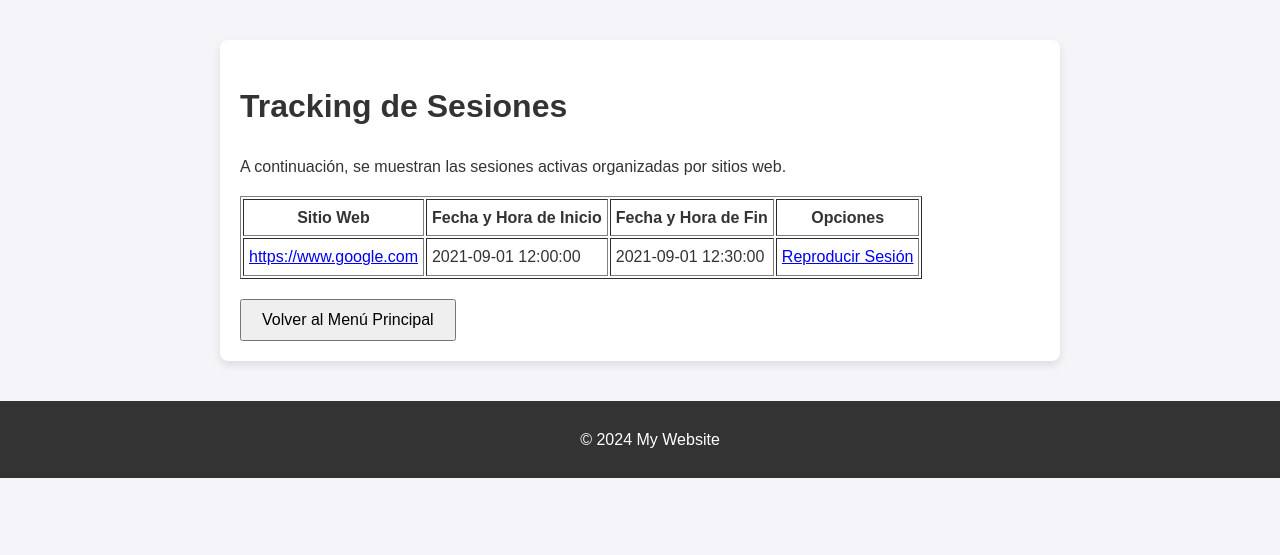
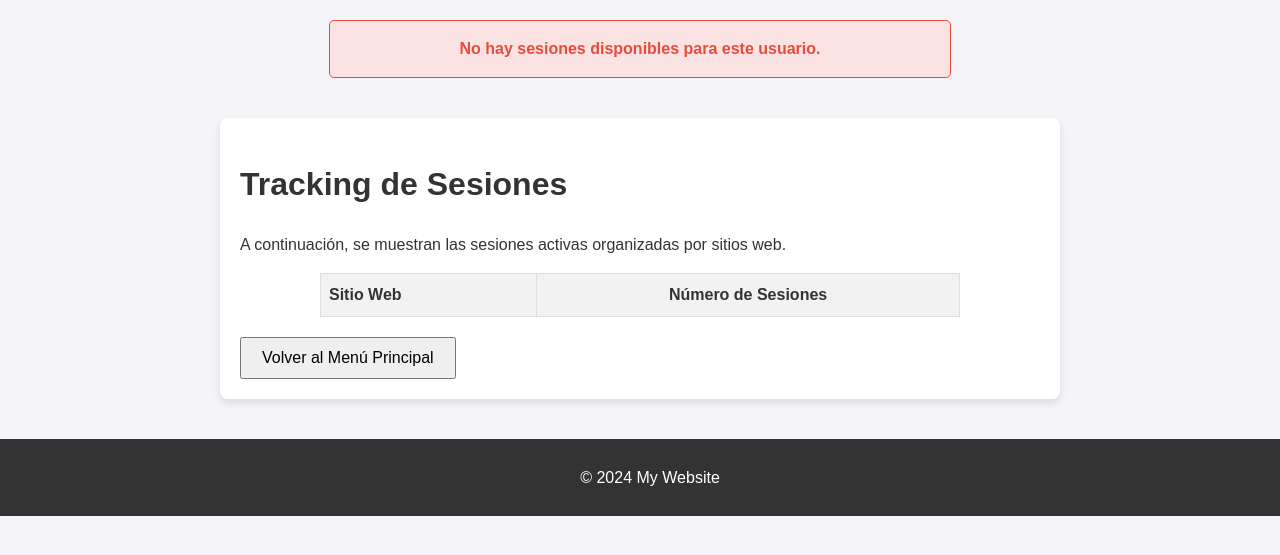
Before and after one commit to JesusGar13/ubu-replay, a Flask app: page /track_session in a window 1280 px wide. Shown: the top 555 px of the page. Run offline with Flask 3, Linux system fonts and the light colour scheme; data comes from the database, SQL or seed files in the repository; both versions use the stored data as it was after the commit; lists and menus that the app fills with data are empty.

Commit message:
Cambio estructura contador de sesiones

```diff
--- a/app/__init__.py
+++ b/app/__init__.py
@@ -102,14 +102,17 @@ def create_app():
     def track_session():
         # Crear una instancia de la conexión a la base de datos
         db = SingleConexionBD()
-        user_id = 1  # Puedes usar el ID del usuario autenticado en lugar de este valor fijo.
-        global redo_history
+        user_id = 1  # Usa el ID del usuario autenticado si está disponible.
 
-        # Obtener las sesiones del usuario
+        # Obtener las sesiones del usuario desde la base de datos
         sesiones = db.selectAll_session_from_sitioWeb(user_id, sitioWeb_id=None)
-        #sesiones = db.get_sesion().query(Session).filter_by(user_id=user_id).order_by(Session.time_start).all()
 
-        # Formatear los datos para enviarlos al template
+        # Validar si hay sesiones disponibles
+        if not sesiones:
+            flash("No hay sesiones disponibles para este usuario.", "info")
+            return render_template('track_session.html', sessions=[])
+
+        # Formatear las sesiones para enviarlas al template
         session_list = []
         for sesion in sesiones:
             session_list.append({
@@ -120,23 +123,14 @@ def create_app():
                 "time_end": sesion.time_end.strftime("%Y-%m-%d %H:%M:%S"),
             })
 
-        session_list.append({
-            "id": 1,
-            "sitio_web": "https://www.google.com",
-            "sitio_web_id": 1,
-            "time_start": "2021-09-01 12:00:00",
-            "time_end": "2021-09-01 12:30:00",
-        })
-
-        print(session_list)
-
-        # Renderizar el template con las sesiones
+        # Enviar las sesiones formateadas al template
         return render_template('track_session.html', sessions=session_list)
 
     @app.route('/api/track', methods=['POST'])
     def track_interactions():
         data = request.json
         db = SingleConexionBD()
+        print("Datos recibidos:", data)  # Debug
 
         # Aquí debes procesar y guardar las interacciones en la base de datos
         try:
--- a/app/templates/track_session.html
+++ b/app/templates/track_session.html
@@ -6,13 +6,35 @@
 <h1>Tracking de Sesiones</h1>
 <p>A continuación, se muestran las sesiones activas organizadas por sitios web.</p>
 
-<table border="1" cellpadding="5">
+<style>
+    table {
+        width: 80%;
+        margin: auto;
+        border-collapse: collapse;
+        font-family: Arial, sans-serif;
+    }
+    th, td {
+        border: 1px solid #ddd;
+        padding: 8px;
+        text-align: left;
+    }
+    th {
+        background-color: #f2f2f2;
+        font-weight: bold;
+    }
+    tr:nth-child(even) {
+        background-color: #f9f9f9;
+    }
+    tr:hover {
+        background-color: #f1f1f1;
+    }
+</style>
+
+<table>
     <thead>
         <tr>
             <th>Sitio Web</th>
-            <th>Fecha y Hora de Inicio</th>
-            <th>Fecha y Hora de Fin</th>
-            <th>Opciones</th>
+            <th style="text-align: center;">Número de Sesiones</th>
         </tr>
     </thead>
     <tbody>
@@ -20,20 +42,19 @@
         <tr>
             <td>
                 {% if session.sitio_web_id %}
-                <a href="/site/{{ session.sitio_web_id }}">{{ session.sitio_web }}</a>
+                <a href="/site/{{ session.sitio_web_id }}" target="_blank">
+                    {{ session.sitio_web.split('?')[0] | truncate(50) }}
+                </a>
                 {% else %}
                 Desconocido
                 {% endif %}
             </td>
-            <td>{{ session.time_start }}</td>
-            <td>{{ session.time_end }}</td>
-            <td>
-                <a href="{{ url_for('view_session', session_id=session.id) }}">Reproducir Sesión</a>
-            </td>
+            <td style="text-align: center;">{{ session.num_sessions }}</td>
         </tr>
         {% endfor %}
     </tbody>
 </table>
+
 <!-- Botón para regresar al menú principal -->
 <div style="margin-top: 20px;">
     <button onclick="window.location.href='{{ url_for('user_main') }}'" style="padding: 10px 20px; font-size: 16px;">
```
Also changed, not shown: app/templates/user_main.html (+21 -21 lines), base_de_datos.db.
